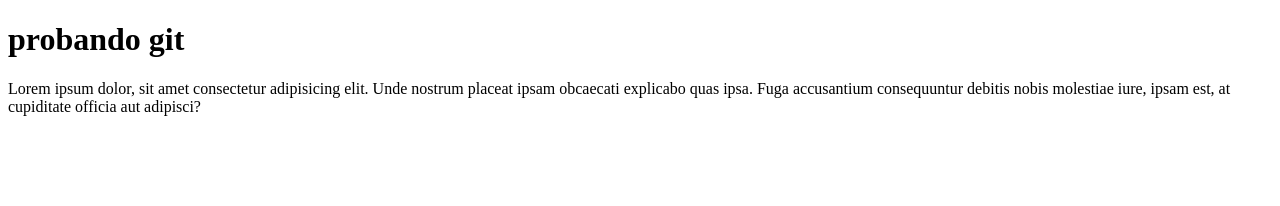
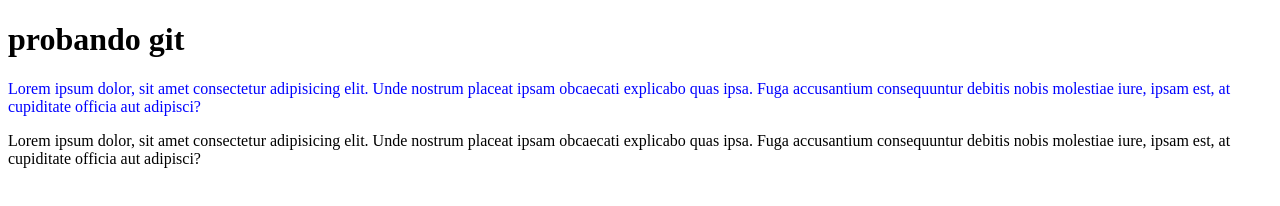
Before and after one commit to florstavri/prueba2009, a plain HTML site: page index.html in a window 1280 px wide. Drawn offline with Linux system fonts and the light colour scheme.

Commit message:
Update index.html
agrego parrafo

```diff
--- a/index.html
+++ b/index.html
@@ -9,6 +9,10 @@
 <body>
     <h1>probando git
     </h1>
+
+ <p style="color:blue;">Lorem ipsum dolor, sit amet consectetur adipisicing elit. Unde nostrum placeat ipsam obcaecati explicabo quas ipsa. Fuga accusantium consequuntur debitis nobis molestiae iure, ipsam est, at cupiditate officia aut adipisci?
+    </p>
+
     <p>Lorem ipsum dolor, sit amet consectetur adipisicing elit. Unde nostrum placeat ipsam obcaecati explicabo quas ipsa. Fuga accusantium consequuntur debitis nobis molestiae iure, ipsam est, at cupiditate officia aut adipisci?
     </p>
 </body>
```
